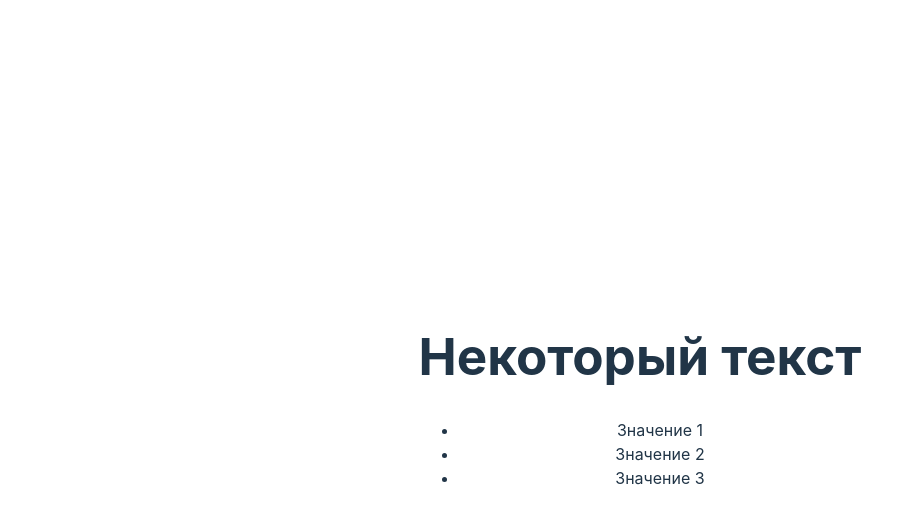
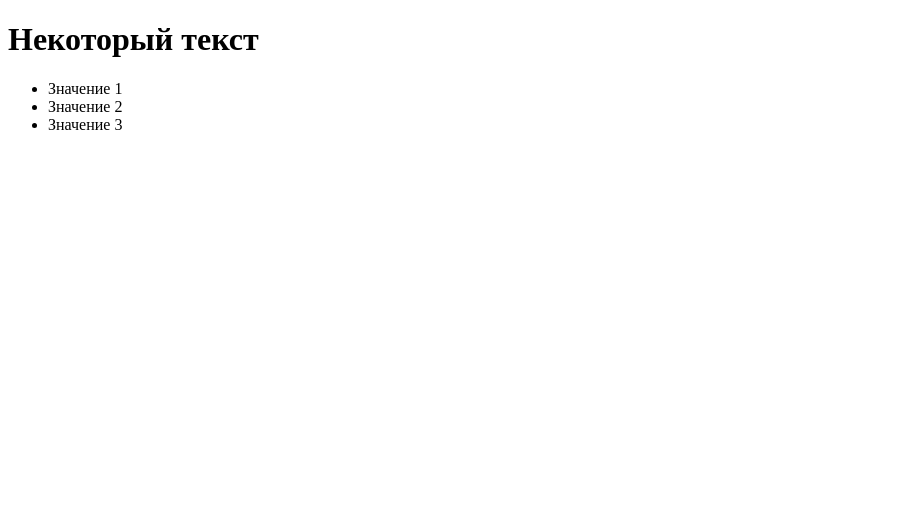
Before and after one commit to deadbeathd07/kann, a Vue app: page / in a window 1280 px wide. Shown: the top 522 px of the page, without its empty margins (0-916 px from the left). Built offline with nearby package versions, Linux system fonts and the light colour scheme.

Commit message:
был удален файл css из основной папки, была создана папка для стилей и создан новый файл с расширением scss, также он был подключен в файле main

```diff
--- a/src/style.css
+++ /dev/null
@@ -1,89 +0,0 @@
-:root {
-  font-family: Inter, system-ui, Avenir, Helvetica, Arial, sans-serif;
-  line-height: 1.5;
-  font-weight: 400;
-
-  color-scheme: light dark;
-  color: rgba(255, 255, 255, 0.87);
-  background-color: #242424;
-
-  font-synthesis: none;
-  text-rendering: optimizeLegibility;
-  -webkit-font-smoothing: antialiased;
-  -moz-osx-font-smoothing: grayscale;
-  -webkit-text-size-adjust: 100%;
-}
-
-a {
-  font-weight: 500;
-  color: #646cff;
-  text-decoration: inherit;
-}
-a:hover {
-  color: #535bf2;
-}
-
-a {
-  font-weight: 500;
-  color: #646cff;
-  text-decoration: inherit;
-}
-a:hover {
-  color: #535bf2;
-}
-
-body {
-  margin: 0;
-  display: flex;
-  place-items: center;
-  min-width: 320px;
-  min-height: 100vh;
-}
-
-h1 {
-  font-size: 3.2em;
-  line-height: 1.1;
-}
-
-button {
-  border-radius: 8px;
-  border: 1px solid transparent;
-  padding: 0.6em 1.2em;
-  font-size: 1em;
-  font-weight: 500;
-  font-family: inherit;
-  background-color: #1a1a1a;
-  cursor: pointer;
-  transition: border-color 0.25s;
-}
-button:hover {
-  border-color: #646cff;
-}
-button:focus,
-button:focus-visible {
-  outline: 4px auto -webkit-focus-ring-color;
-}
-
-.card {
-  padding: 2em;
-}
-
-#app {
-  max-width: 1280px;
-  margin: 0 auto;
-  padding: 2rem;
-  text-align: center;
-}
-
-@media (prefers-color-scheme: light) {
-  :root {
-    color: #213547;
-    background-color: #ffffff;
-  }
-  a:hover {
-    color: #747bff;
-  }
-  button {
-    background-color: #f9f9f9;
-  }
-}
```
Also changed, not shown: src/main.js (+4 -4 lines), src/assets/styles/index.scss (added).
